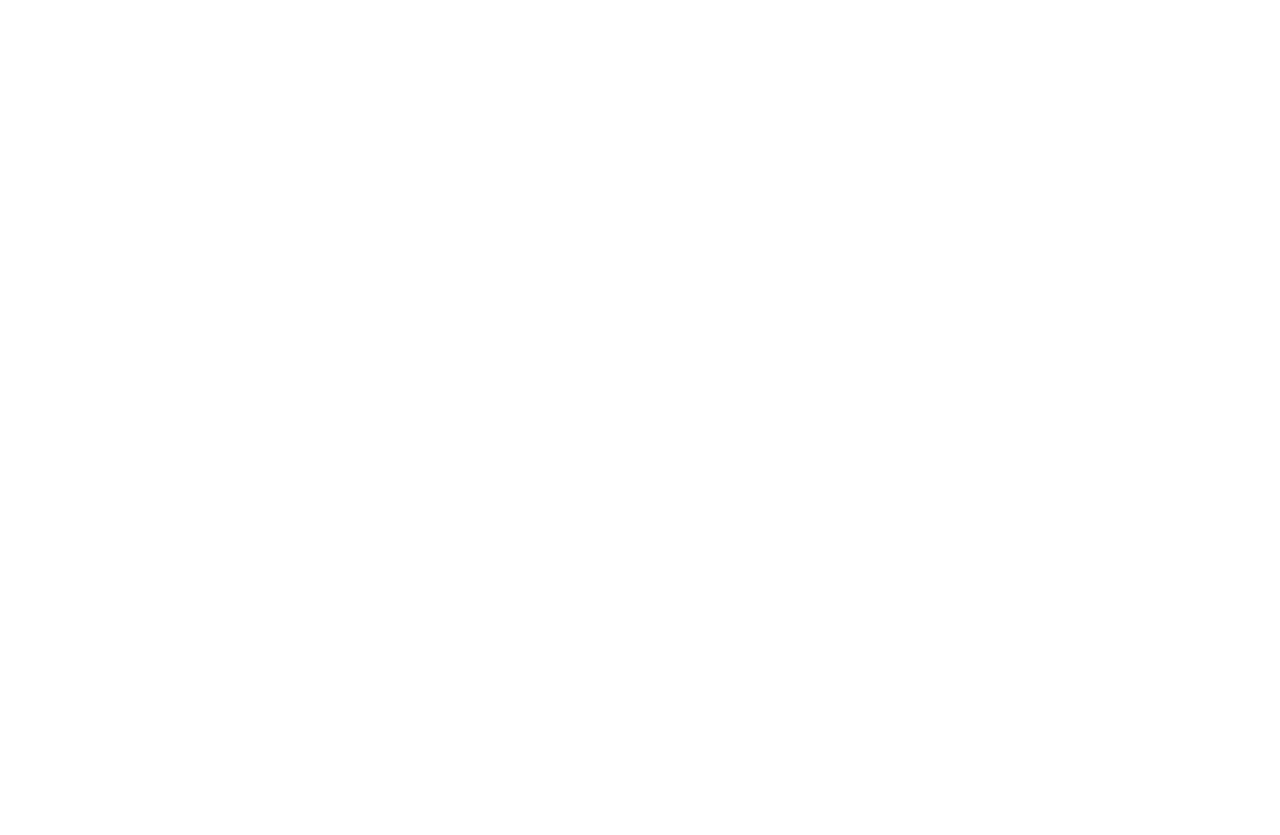
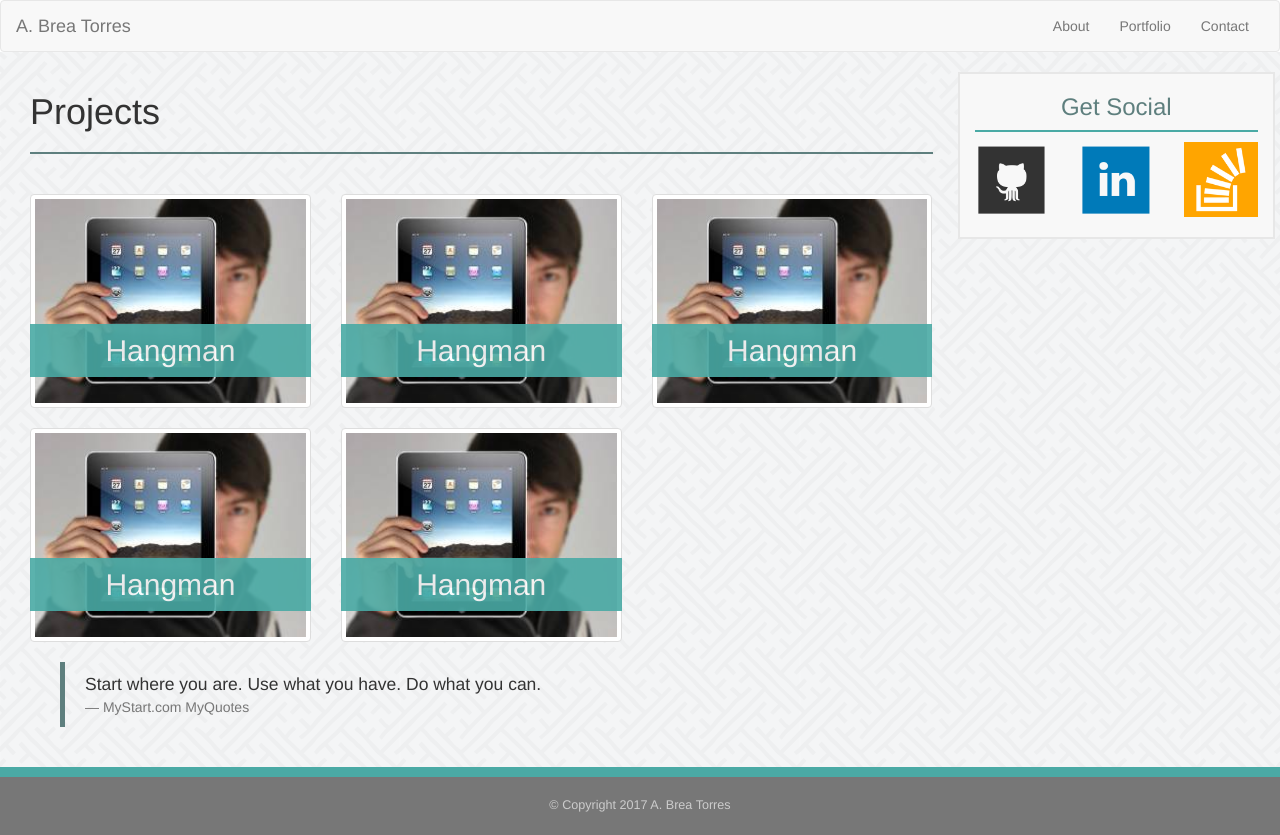
Before and after one commit to abreaw/Bootstrap-Portfolio, a plain HTML site: page portfolio.html in a window 1280 px wide. Before the commit the page ends 800 px from the top, so only its background shows below. Drawn offline with nearby package versions, Linux system fonts and the light colour scheme.

Commit message:
portfolio image grid working

```diff
--- a/assets/css/style.css
+++ b/assets/css/style.css
@@ -64,7 +64,7 @@ hr
 	border: 2px solid #e7e7e7;
 	text-align: center;
 	padding-bottom: 20px;
-	/*margin-right: 20px;*/
+	/*margin-right: 20px;*/  /* can't add margin ... causes issues w/ alginment */
 
 }
 
@@ -80,3 +80,42 @@ h3
 	padding-bottom: 10px;
 	/*background-color: #BBFFFB;*/
 }
+
+/* style the images on the portfolio page the same */
+.portfolioImages
+{
+	/* set this position property to relative to make the label element class be placed relative to this element */
+	position: relative;
+
+	margin-top: 20px;
+	/*display: inline-block;*/
+	/*width: 100%;*/
+
+}
+
+/* position some of the images to the left on the main content section */
+/*.portfolioImagesLeft
+{
+
+	float: left;
+
+}*/
+
+/* style the labels on the portfolio images the same */
+.portfolioLabels
+{
+	color: #ffffff;
+	background-color: #4aaaa5;
+	text-align: center;
+	padding: 10px 0px;  /* put some space around the wording (content) and the background box */
+	opacity: 0.9;  /* make the label a little see through */
+
+	/* take out the other margins set previously for the h2 elements */
+	/*margin: 0px;*/
+
+	/* set this position property to allow the label to move to a position that is relative to it's ancestor (the image section) */
+	position: absolute;
+	bottom: 10%;   /* put it 40px above the bottom of the ancestor element */
+	width: 100%;	/* span the full width of the ancestor element */
+
+}
--- a/portfolio.html
+++ b/portfolio.html
@@ -0,0 +1,134 @@
+<!DOCTYPE html>
+<html>
+<head>
+	<title>About Me</title>
+
+	<!-- Bootstrap CDN Link -->
+	<link rel="stylesheet" href="https://maxcdn.bootstrapcdn.com/bootstrap/3.3.7/css/bootstrap.min.css" integrity="sha384-BVYiiSIFeK1dGmJRAkycuHAHRg32OmUcww7on3RYdg4Va+PmSTsz/K68vbdEjh4u" crossorigin="anonymous">
+
+	<!-- get dropdown menu to work when screen resized -->
+	 <script src="https://ajax.googleapis.com/ajax/libs/jquery/3.2.1/jquery.min.js"></script>
+  	<script src="https://maxcdn.bootstrapcdn.com/bootstrap/3.3.7/js/bootstrap.min.js"></script>
+
+	<!-- My CSS file Link -->
+	<link rel="stylesheet" type="text/css" href="assets/css/style.css">
+
+</head>
+
+
+<body>
+
+	<nav class="navbar navbar-default">
+	  <div class="container-fluid">
+	    <div class="navbar-header">
+		    <button type="button" class="navbar-toggle" data-toggle="collapse" data-target="#myNavbar">
+		        <span class="icon-bar"></span>
+		        <span class="icon-bar"></span>
+		        <span class="icon-bar"></span>
+	        </button>
+	        <a class="navbar-brand changeNavStyle" href="#">A. Brea Torres</a>
+	    </div>
+	    <div class="collapse navbar-collapse" id="myNavbar">
+		    <ul class="nav navbar-nav navbar-right">
+		      <li><a href="#">About</a></li>
+		      <li><a href="#">Portfolio</a></li>
+		      <li><a href="#">Contact</a></li>
+		    </ul>
+	    </div>
+	  </div>
+	</nav>
+
+
+	<div class="container">
+		<div class="row">
+			<div class="col-md-9 mainContent">
+				<h1>Projects</h1>
+				<hr>
+
+				<div class="row">
+					<div class="col-md-4 col-sm-6 col-xs-12">
+						<div class="portfolioImages">
+							<img class="img-responsive img-thumbnail" src="assets/images/technics-q-c-265-200-1.jpg" width="100%" alt="Hangman">
+							<h2 class="portfolioLabels">Hangman</h2>
+						</div>
+					</div>
+
+					<div class="col-md-4 col-sm-6 col-xs-12">
+						<div class="portfolioImages">
+							<img class="img-responsive img-thumbnail" src="assets/images/technics-q-c-265-200-1.jpg" width="100%" alt="Hangman">
+							<h2 class="portfolioLabels">Hangman</h2>
+						</div>
+					</div>
+
+					<div class="col-md-4 col-sm-6 col-xs-12">
+						<div class="portfolioImages">
+							<img class="img-responsive img-thumbnail" src="assets/images/technics-q-c-265-200-1.jpg" width="100%" alt="Hangman">
+							<h2 class="portfolioLabels">Hangman</h2>
+						</div>
+					</div>
+
+					<div class="col-md-4 col-sm-6 col-xs-12">
+						<div class="portfolioImages">
+							<img class="img-responsive img-thumbnail" src="assets/images/technics-q-c-265-200-1.jpg" width="100%" alt="Hangman">
+							<h2 class="portfolioLabels">Hangman</h2>
+						</div>
+					</div>
+
+					<!-- col-lg-3 col-sm-6 col-xs-12  ... col-lg-3 col-md-4 col-sm-4 col-xs-6 ... col-lg-4 col-md-6 col-sm-1 (working better) -->
+
+					<div class="col-md-4 col-sm-6 col-xs-12">
+						<div class="portfolioImages">
+							<img class="img-responsive img-thumbnail" src="assets/images/technics-q-c-265-200-1.jpg" width="100%" alt="Hangman">
+							<h2 class="portfolioLabels">Hangman</h2>
+						</div>
+					</div>
+
+				</div>
+
+				<div class="row">
+						<div class="col-md-12">
+							<!-- using the blockquote tag to highlight the quote within the intro section -->
+							<blockquote>Start where you are. Use what you have. Do what you can.
+								<footer>MyStart.com MyQuotes</footer>
+							</blockquote>
+						</div>
+
+				</div>
+
+			</div>
+
+			<div class="col-md-3 socialContent">
+				<h3>Get Social</h3>
+				<div class="row">
+						<div class="col-md-4 col-sm-4 col-xs-4">
+						   	<a href="https://github.com/abreaw" target="_blank">
+						  		<img src="assets/images/if_github_square_107105.png" class="img-responsive" alt="GitHub Icon">
+						  	</a>
+						</div>
+
+						<div class="col-md-4 col-sm-4 col-xs-4">
+						   	<a href="https://www.linkedin.com/in/brea-torres-35758713/" target="_blank">
+						  		<img src="assets/images/if_linkedin_square_color_107091.png" class="img-responsive" alt="LinkedIn Icon">
+						  	</a>
+						</div>
+
+						<div class="col-md-4 col-sm-4 col-xs-4">
+						   	<a href="https://stackoverflow.com/users/8464792/b-torres" target="_blank">
+						  		<img id="stackOverflowIcon" src="assets/images/if_stackoverflow_273179.png" class="img-responsive" alt="Stack Overflow Icon">
+						  	</a>
+						</div>
+				</div>
+			</div>
+
+
+
+		</div>
+
+	</div>
+
+	<footer class="footerArea">
+		&copy; Copyright 2017 A. Brea Torres
+	</footer>
+
+</body>
+</html>
```
